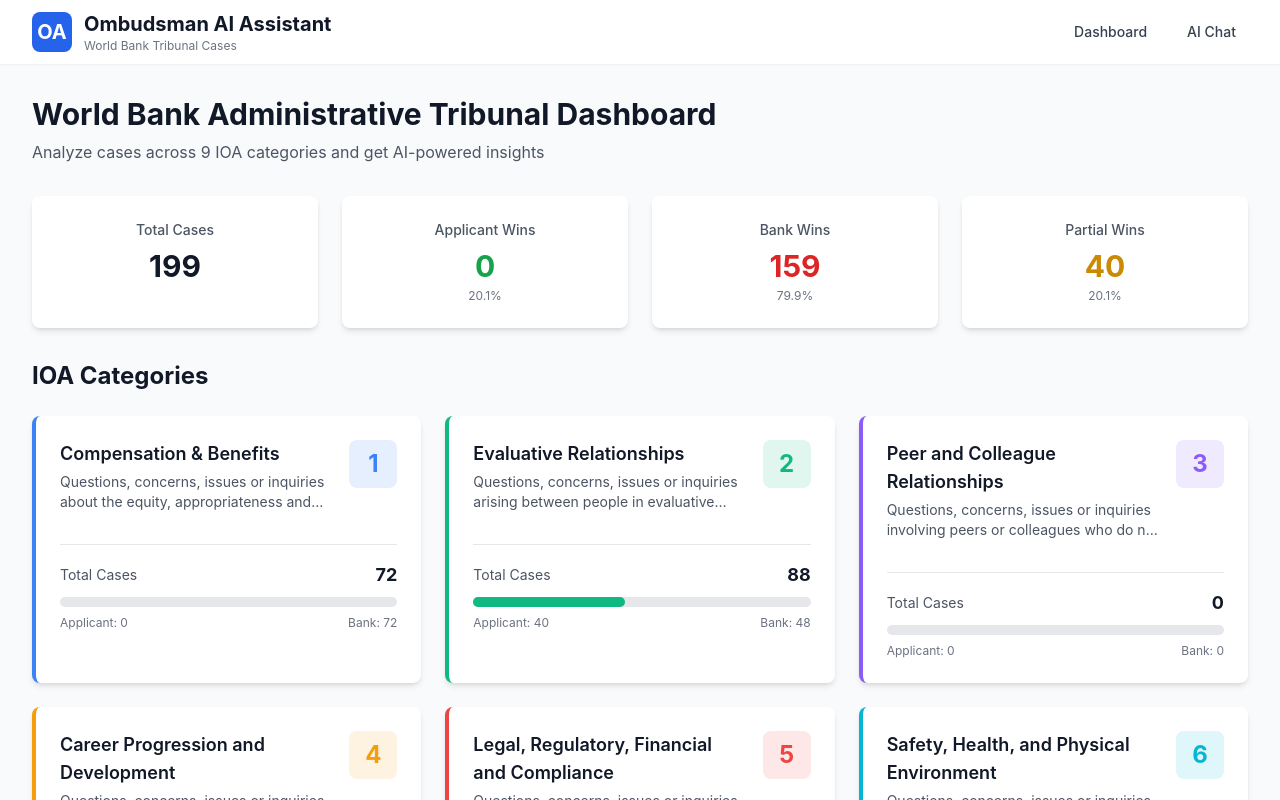
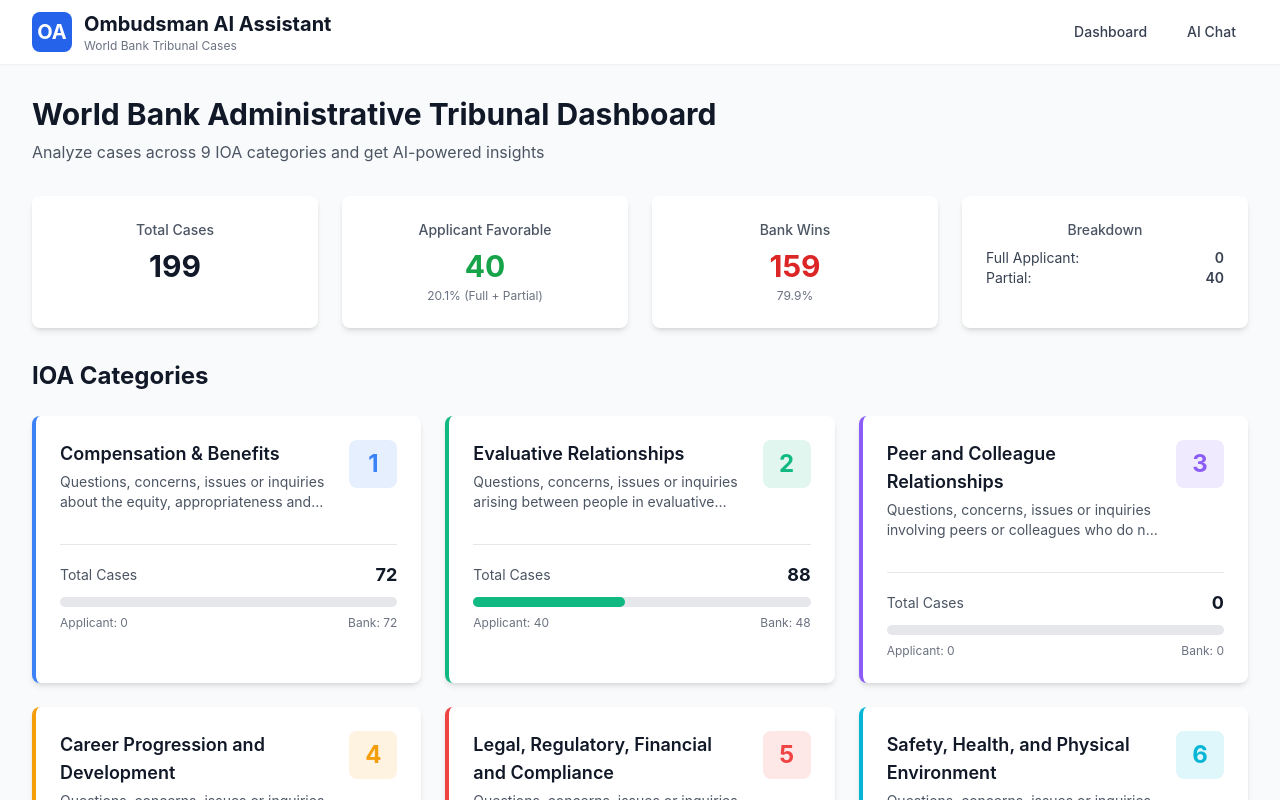
Before and after one commit to Faduma2025/Ombudsman-AI-Assistant, a React (Vite) app: page / in a window 1280 px wide. Shown: the top 800 px of the page. Built offline with nearby package versions, Linux system fonts and the light colour scheme.

Commit message:
Fix stats display - combine applicant and partial wins for clarity

```diff
--- a/src/components/dashboard/StatsOverview.tsx
+++ b/src/components/dashboard/StatsOverview.tsx
@@ -32,9 +32,9 @@
 
       <Card>
         <div className="text-center">
-          <p className="text-sm font-medium text-gray-600 dark:text-gray-400">Applicant Wins</p>
-          <p className="text-3xl font-bold text-green-600 mt-2">{stats.applicantWins}</p>
-          <p className="text-xs text-gray-500 mt-1">{stats.applicantWinRate}%</p>
+          <p className="text-sm font-medium text-gray-600 dark:text-gray-400">Applicant Favorable</p>
+          <p className="text-3xl font-bold text-green-600 mt-2">{stats.applicantWins + stats.partialWins}</p>
+          <p className="text-xs text-gray-500 mt-1">{stats.applicantWinRate}% (Full + Partial)</p>
         </div>
       </Card>
 
@@ -48,11 +48,17 @@
 
       <Card>
         <div className="text-center">
-          <p className="text-sm font-medium text-gray-600 dark:text-gray-400">Partial Wins</p>
-          <p className="text-3xl font-bold text-yellow-600 mt-2">{stats.partialWins}</p>
-          <p className="text-xs text-gray-500 mt-1">
-            {stats.totalCases > 0 ? ((stats.partialWins / stats.totalCases) * 100).toFixed(1) : 0}%
-          </p>
+          <p className="text-sm font-medium text-gray-600 dark:text-gray-400">Breakdown</p>
+          <div className="mt-2 text-sm text-gray-700 dark:text-gray-300">
+            <div className="flex justify-between">
+              <span>Full Applicant:</span>
+              <span className="font-semibold">{stats.applicantWins}</span>
+            </div>
+            <div className="flex justify-between">
+              <span>Partial:</span>
+              <span className="font-semibold">{stats.partialWins}</span>
+            </div>
+          </div>
         </div>
       </Card>
     </div>
```
